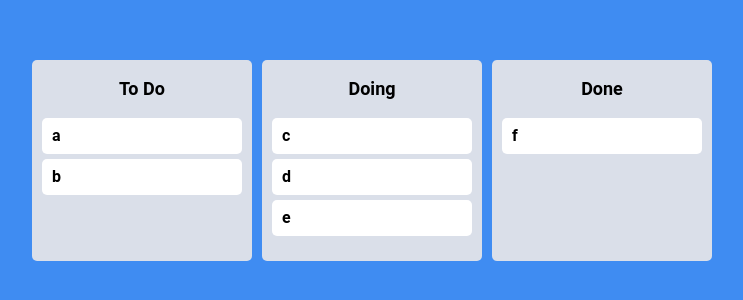
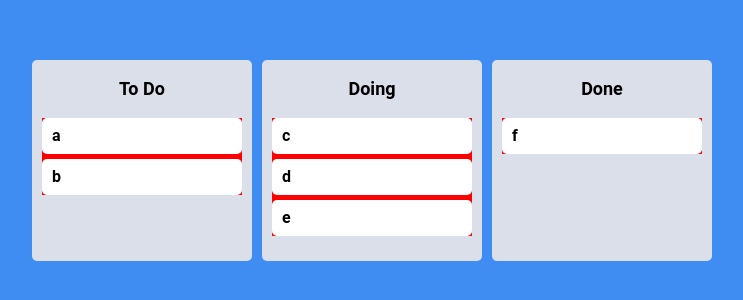
Before and after one commit to gaeguriBanchan/react-study-masterclass, a React (Create React App) app: page / in a window 1280 px wide. Shown: the part 240-540 px from the top of the page, without its empty margins (268-1011 px from the left). Built offline with nearby package versions, Linux system fonts and the light colour scheme.

Commit message:
CrossBoard Movement

```diff
--- a/package.json
+++ b/package.json
@@ -3,6 +3,7 @@
   "version": "0.1.0",
   "private": true,
   "dependencies": {
+    "@hello-pangea/dnd": "^16.6.0",
     "@tanstack/react-query": "^5.40.0",
     "@testing-library/jest-dom": "^5.17.0",
     "@testing-library/react": "^13.4.0",
--- a/src/App.tsx
+++ b/src/App.tsx
@@ -1,5 +1,5 @@
 import React from 'react';
-import { DragDropContext, DropResult } from 'react-beautiful-dnd';
+import { DragDropContext, DropResult } from '@hello-pangea/dnd';
 import { useRecoilState } from 'recoil';
 import styled from 'styled-components';
 import { toDoState } from './atoms';
@@ -27,6 +27,7 @@ function App() {
   const onDragEnd = (info: DropResult) => {
     console.log(info);
     const { destination, draggableId, source } = info;
+    if (!destination) return;
     if (destination?.droppableId === source.droppableId) {
       // same board movement
       setToDos((allBoards) => {
@@ -36,6 +37,20 @@ function App() {
         return {
           ...allBoards,
           [source.droppableId]: boardCopy,
+        };
+      });
+    }
+    if (destination.droppableId !== source.droppableId) {
+      // cross board movement
+      setToDos((allBoards) => {
+        const sourceBoard = [...allBoards[source.droppableId]];
+        const destinationBoard = [...allBoards[destination.droppableId]];
+        sourceBoard.splice(source.index, 1);
+        destinationBoard.splice(destination.index, 0, draggableId);
+        return {
+          ...allBoards,
+          [source.droppableId]: sourceBoard,
+          [destination.droppableId]: destinationBoard,
         };
       });
     }
--- a/src/components/Board.tsx
+++ b/src/components/Board.tsx
@@ -1,5 +1,5 @@
 import React from 'react';
-import { Droppable } from 'react-beautiful-dnd';
+import { Droppable } from '@hello-pangea/dnd';
 import styled from 'styled-components';
 import DraggableCard from './DraggableCard';
 
@@ -28,7 +28,11 @@ function Board({ toDos, boardId }: IBoardProps) {
       <Title>{boardId}</Title>
       <Droppable droppableId={boardId}>
         {(magic) => (
-          <div ref={magic.innerRef} {...magic.droppableProps}>
+          <div
+            style={{ backgroundColor: 'red' }}
+            ref={magic.innerRef}
+            {...magic.droppableProps}
+          >
             {toDos.map((toDo, index) => (
               <DraggableCard key={toDo} toDo={toDo} index={index} />
             ))}
--- a/src/components/DraggableCard.tsx
+++ b/src/components/DraggableCard.tsx
@@ -1,5 +1,5 @@
 import React from 'react';
-import { Draggable } from 'react-beautiful-dnd';
+import { Draggable } from '@hello-pangea/dnd';
 import styled from 'styled-components';
 
 const Card = styled.div`
```
Also changed, not shown: 1 other file (tests, documents, lock files or other folders).
